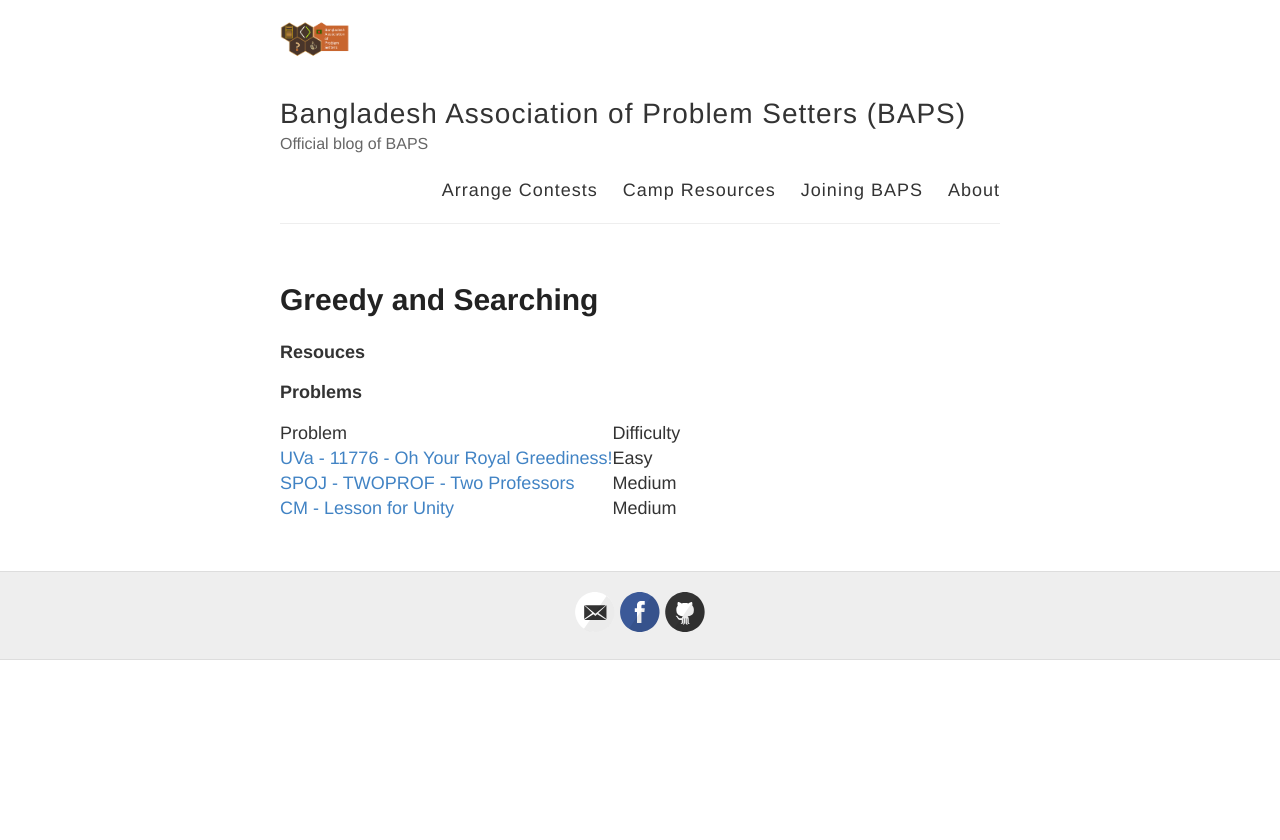
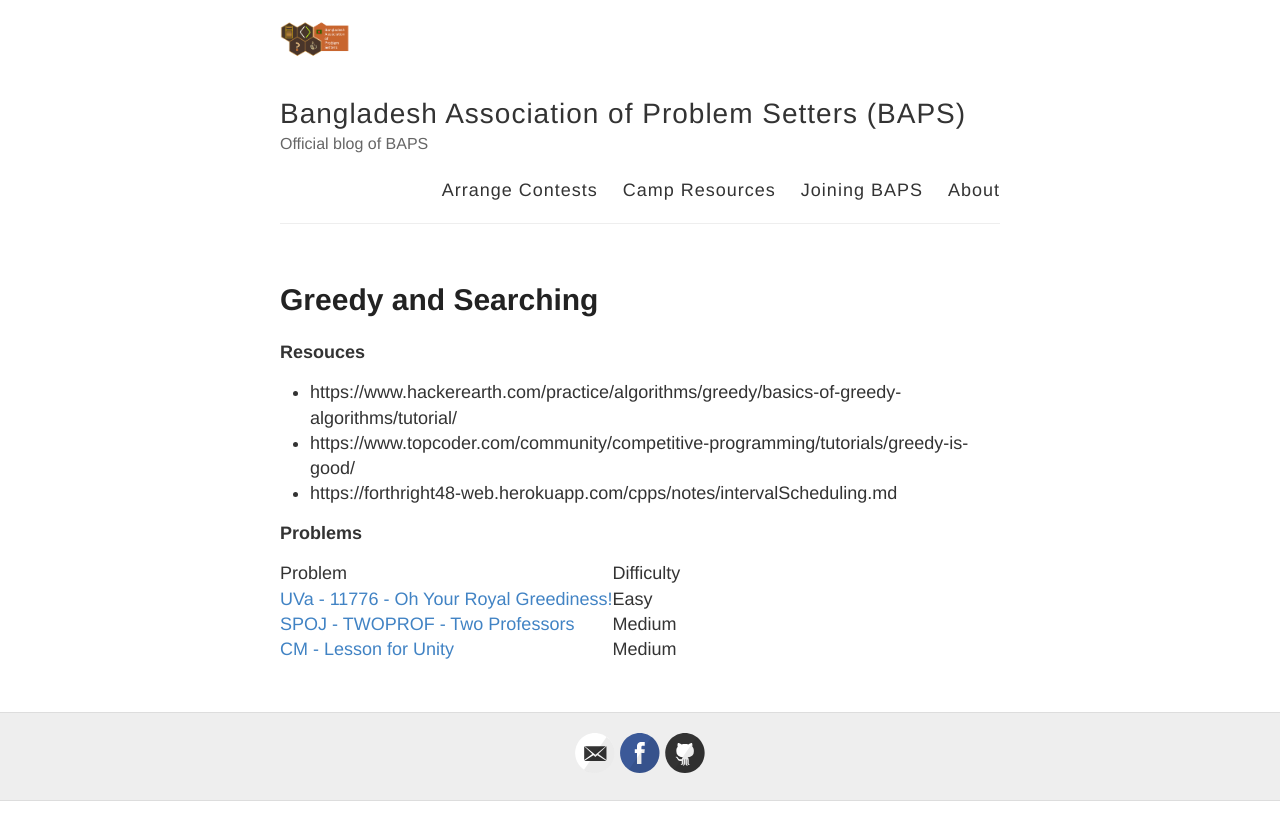
Before and after one commit to baps-bgd/baps-bgd.github.io, a Jekyll site: the page built from _posts/2020-10-5-greedy-and-searching.md, in a window 1280 px wide. Shown: the top 840 px of the page. Built offline with Jekyll 4.4.1, drawn with Linux system fonts in a browser that asks for light colours; some of the changed lines change nothing that is shown.

Commit message:
Update 2020-10-5-greedy-and-searching.md

```diff
--- a/_posts/2020-10-5-greedy-and-searching.md
+++ b/_posts/2020-10-5-greedy-and-searching.md
@@ -5,6 +5,9 @@ published: true
 ---
 
 **Resouces**
+* https://www.hackerearth.com/practice/algorithms/greedy/basics-of-greedy-algorithms/tutorial/
+* https://www.topcoder.com/community/competitive-programming/tutorials/greedy-is-good/
+* https://forthright48-web.herokuapp.com/cpps/notes/intervalScheduling.md
 
 **Problems**
 
```
